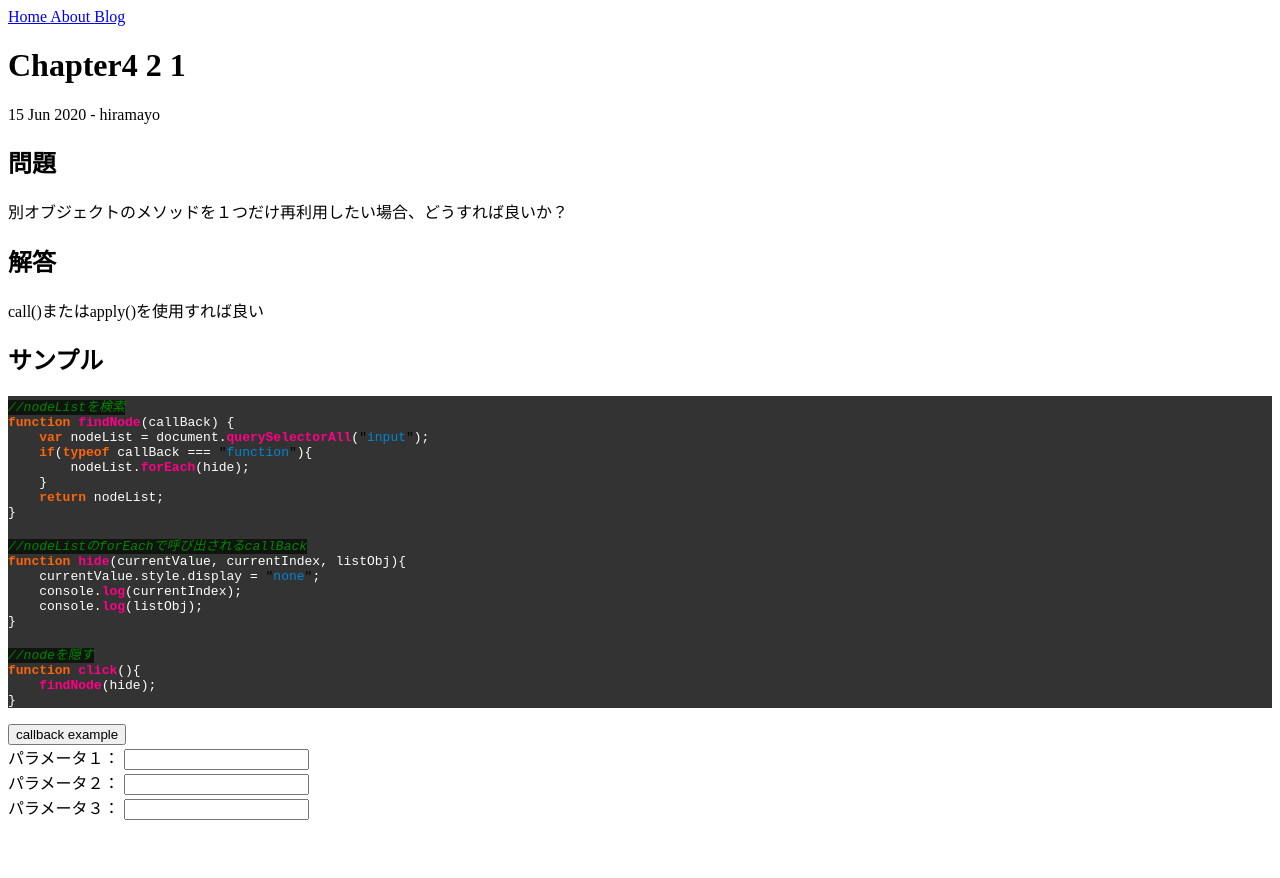
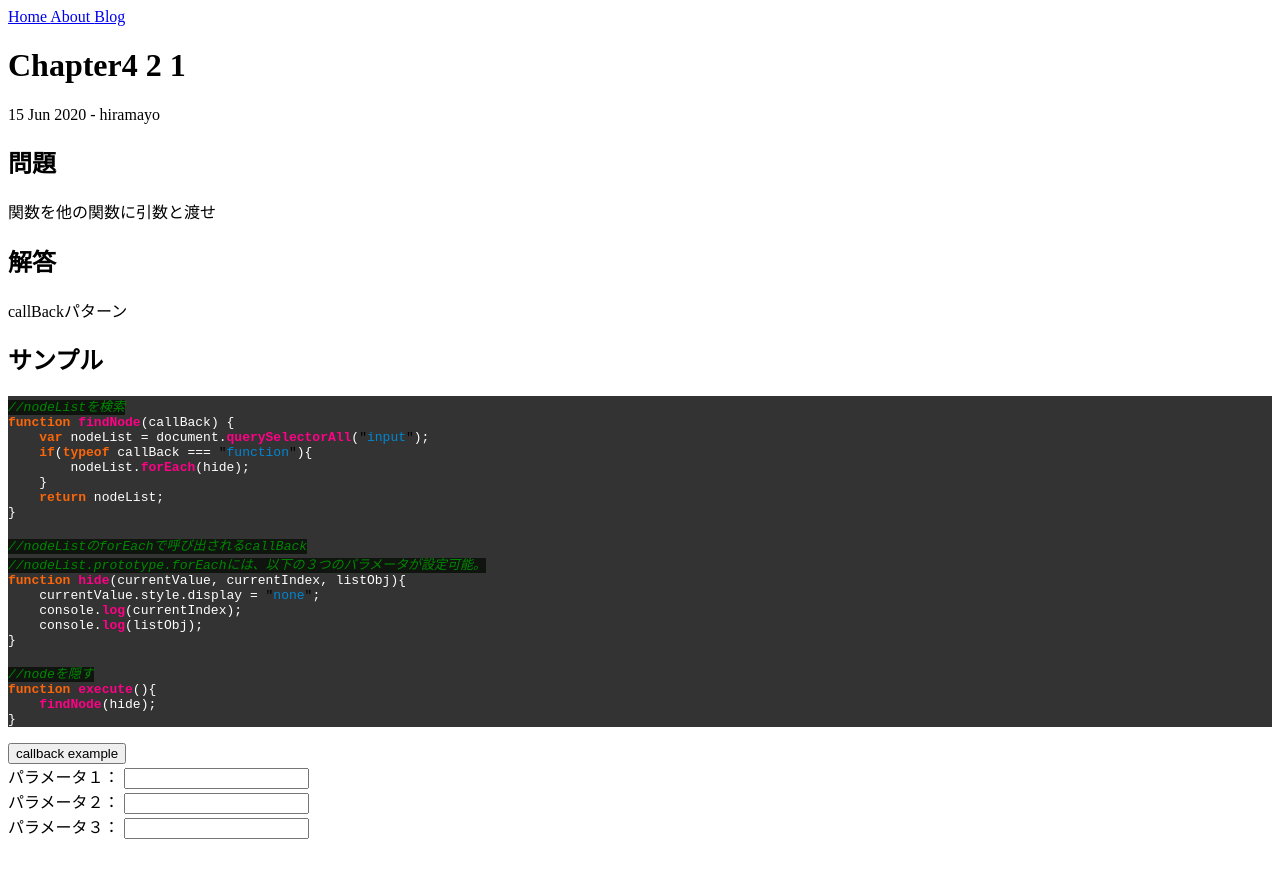
Before and after one commit to hiramayo/javaScriptPractice, a Jekyll site: the page built from _posts/2020-6-15-chapter4-2-1.md, in a window 1280 px wide. Shown: the top 878 px of the page. Built offline with Jekyll 4.4.1, drawn with Linux system fonts in a browser that asks for light colours.

Commit message:
add chapter4-2-1

````diff
--- a/_includes/chapter4/chapter4-2-1.html
+++ b/_includes/chapter4/chapter4-2-1.html
@@ -1,4 +1,4 @@
-<button onclick="click()">callback example</button>
+<button onclick="execute()">callback example</button>
 <br>パラメータ１：
 <input type="text" id="p1">
 <br>パラメータ２：
--- a/_includes/js/chapter4/chapter4-2-1.js
+++ b/_includes/js/chapter4/chapter4-2-1.js
@@ -8,6 +8,7 @@ function findNode(callBack) {
 }
 
 //nodeListのforEachで呼び出されるcallBack
+//nodeList.prototype.forEachには、以下の３つのパラメータが設定可能。
 function hide(currentValue, currentIndex, listObj){
     currentValue.style.display = "none";
     console.log(currentIndex);
@@ -15,6 +16,6 @@ function hide(currentValue, currentIndex, listObj){
 }
 
 //nodeを隠す
-function click(){
+function execute(){
     findNode(hide);
 }
--- a/_posts/2020-6-15-chapter4-2-1.md
+++ b/_posts/2020-6-15-chapter4-2-1.md
@@ -2,8 +2,8 @@
 layout: post
 author: hiramayo
 js: js/chapter4-2-1.js
-question: 別オブジェクトのメソッドを１つだけ再利用したい場合、どうすれば良いか？
-answer: call()またはapply()を使用すれば良い
+question: 関数を他の関数に引数と渡せ
+answer: callBackパターン
 ---
 
 ```javascript
````
